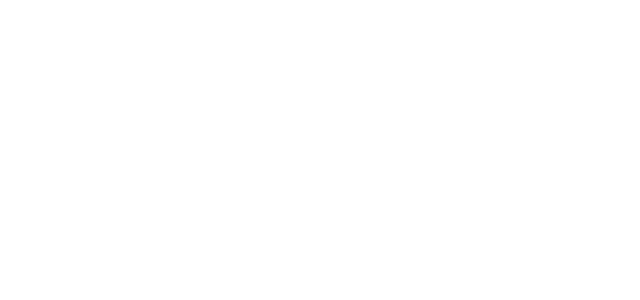
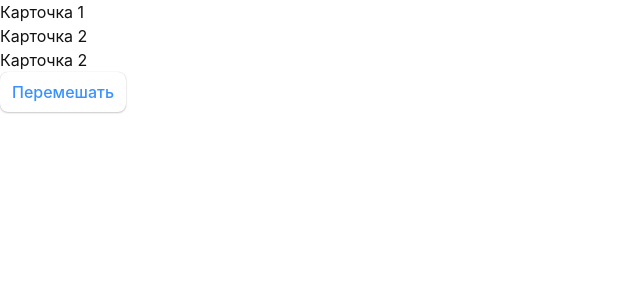
Before and after one commit to 7GBars/react_routing_learning, a React (Vite) app: page /ux in a window 1280 px wide. Shown: the top 300 px of the page, without its empty margins (0-640 px from the left). Built offline with nearby package versions, Linux system fonts and the light colour scheme.

Commit message:
-добавить и проматить карточки

```diff
--- a/src/routes/UX.tsx
+++ b/src/routes/UX.tsx
@@ -1,6 +1,16 @@
+import {useState} from "react";
+
 export function UX() {
+  const [cards, setCards] = useState([
+    {id: 1, order: 1, title: 'Карточка 1'},
+    {id: 2, order: 2, title: 'Карточка 2'},
+    {id: 2, order: 2, title: 'Карточка 2'},
+  ]);
 
   return (
-    <div></div>
+    <div>
+      {cards.map(c => <div>{c.title}</div>)}
+      <button onClick={() => setCards(cards)}>Перемешать</button>
+    </div>
   );
 }
```
